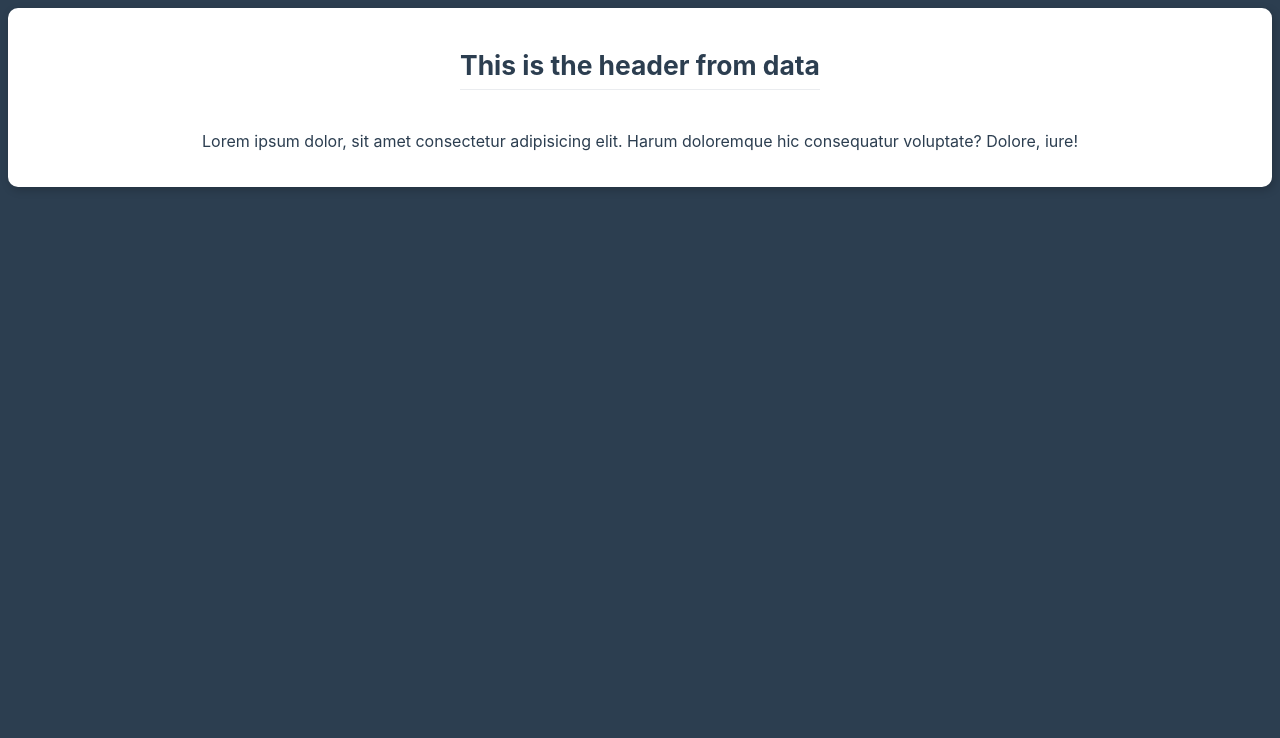
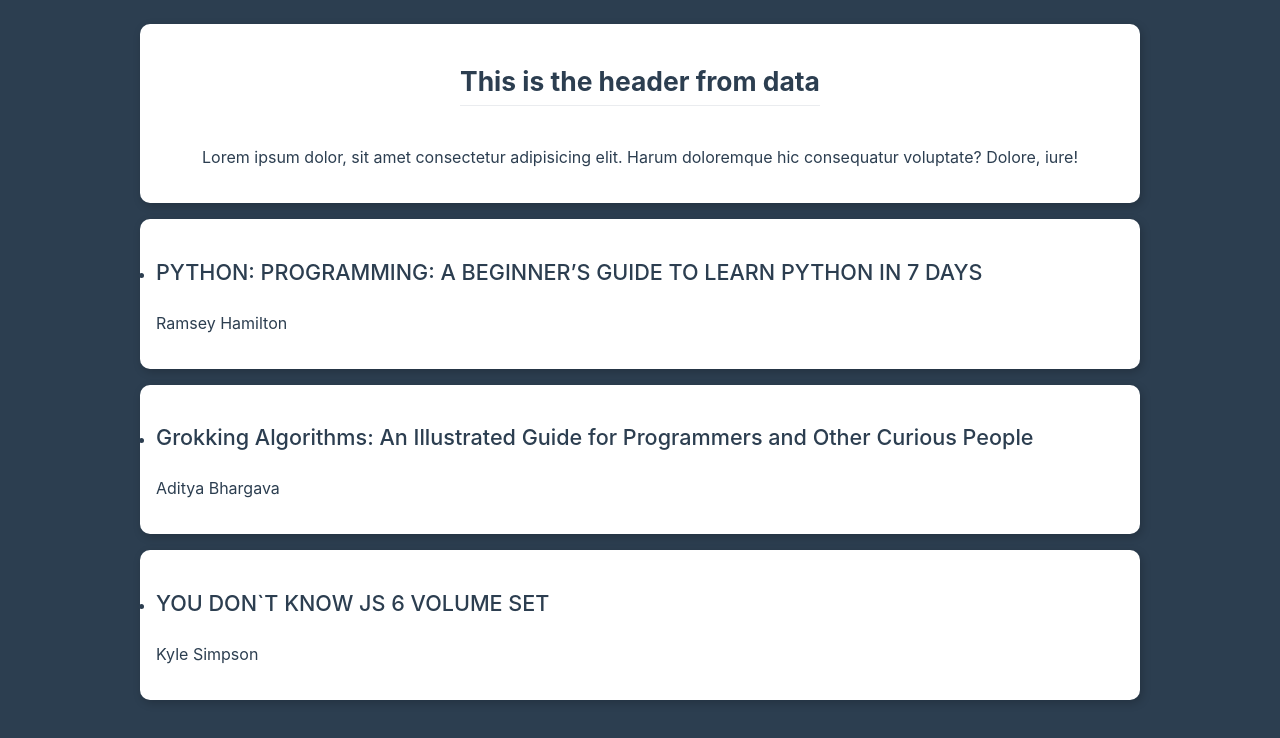
Before and after one commit to Balor1989/learning-vue, a Vue app: page / in a window 1280 px wide. Shown: the top 738 px of the page. Built offline with nearby package versions, Linux system fonts and the light colour scheme.

Commit message:
fix change

```diff
--- a/src/components/HeaderComponent/HeaderComponent.vue
+++ b/src/components/HeaderComponent/HeaderComponent.vue
@@ -1,10 +1,18 @@
 <template>
-  <div class="card center">
-    <h2 class="header-title">{{ title }}</h2>
-    <p>
-      Lorem ipsum dolor, sit amet consectetur adipisicing elit. Harum doloremque
-      hic consequatur voluptate? Dolore, iure!
-    </p>
+  <div class="container pt-1">
+    <div class="card center">
+      <h2 class="header-title">{{ title }}</h2>
+      <p>
+        Lorem ipsum dolor, sit amet consectetur adipisicing elit. Harum
+        doloremque hic consequatur voluptate? Dolore, iure!
+      </p>
+    </div>
+    <ul class="card" v-for="{ id, title, author } in books" :key="id">
+      <li>
+        <h3>{{ title }}</h3>
+        <p>{{ author }}</p>
+      </li>
+    </ul>
   </div>
 </template>
 
@@ -13,6 +21,25 @@
   data() {
     return {
       title: "This is the header from data",
+      books: [
+        {
+          id: 1,
+          title:
+            "PYTHON: PROGRAMMING: A BEGINNER’S GUIDE TO LEARN PYTHON IN 7 DAYS",
+          author: "Ramsey Hamilton",
+        },
+        {
+          id: 2,
+          title:
+            "Grokking Algorithms: An Illustrated Guide for Programmers and Other Curious People",
+          author: "Aditya Bhargava",
+        },
+        {
+          id: 3,
+          title: "YOU DON`T KNOW JS 6 VOLUME SET",
+          author: "Kyle Simpson",
+        },
+      ],
     };
   },
 };
```
